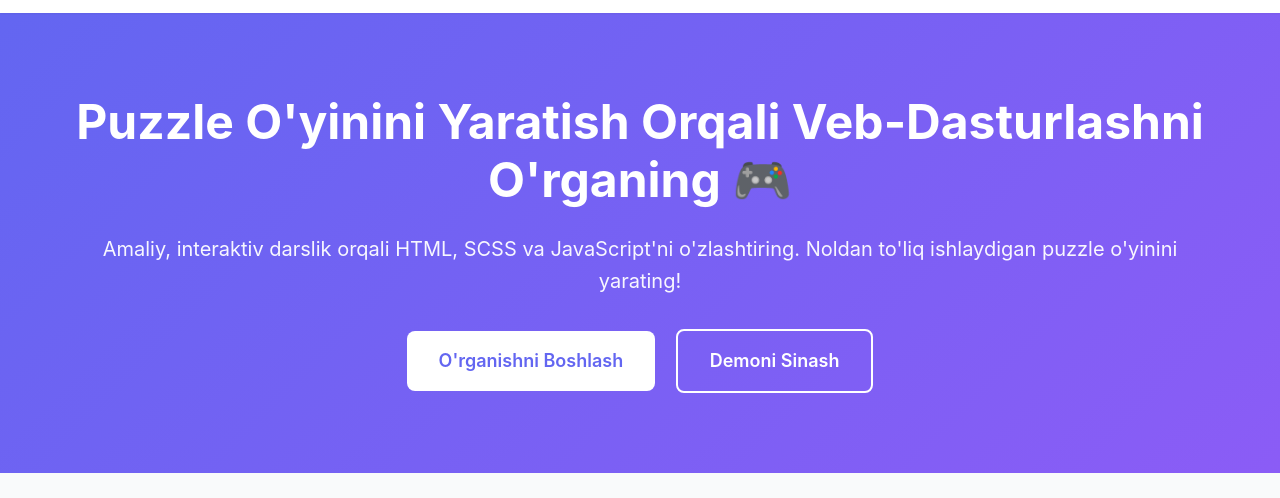
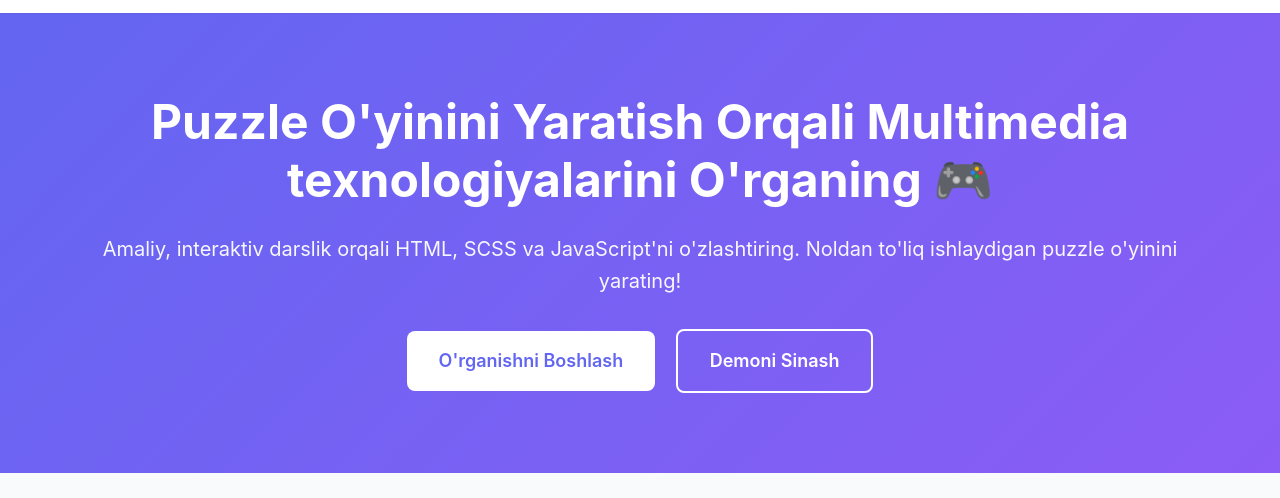
Before and after one commit to Umidjon098/puzzle, a website: page index.html in a window 1280 px wide. Shown: the part 57-555 px from the top of the page. Drawn offline with Linux system fonts and the light colour scheme.

Commit message:
title changed

```diff
--- a/index.html
+++ b/index.html
@@ -37,7 +37,8 @@
     <section class="hero">
       <div class="hero-container">
         <h1 class="hero-title">
-          Puzzle O'yinini Yaratish Orqali Veb-Dasturlashni O'rganing 🎮
+          Puzzle O'yinini Yaratish Orqali Multimedia texnologiyalarini O'rganing
+          🎮
         </h1>
         <p class="hero-subtitle">
           Amaliy, interaktiv darslik orqali HTML, SCSS va JavaScript'ni
```
